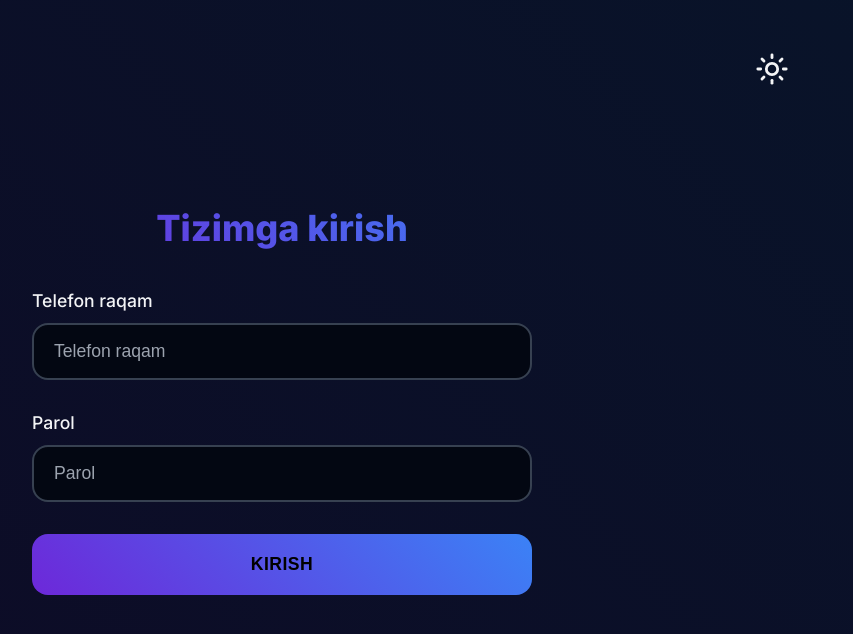
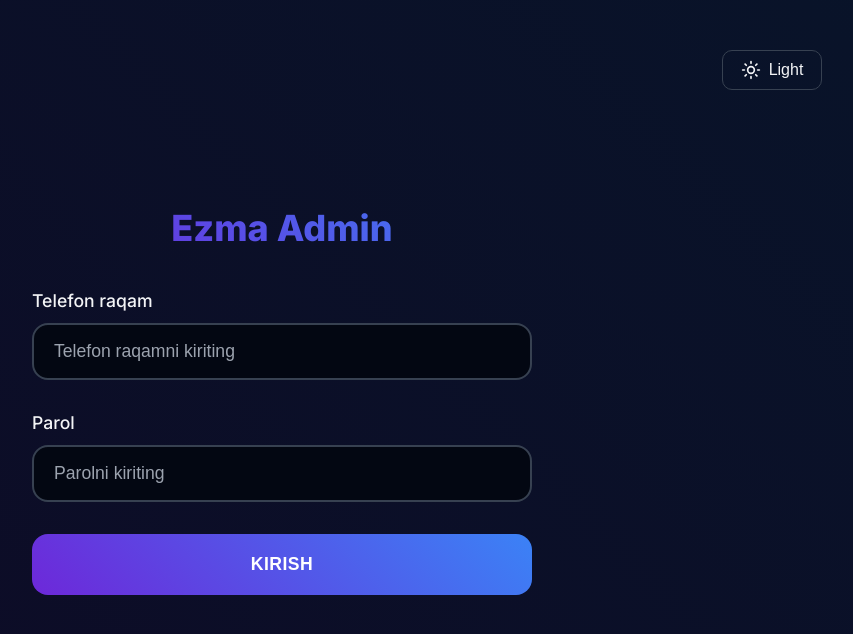
Before and after one commit to Baxtiyorovich04/Ezma_admin, a React (Vite) app: page /login in a window 1280 px wide. Shown: the top 634 px of the page, without its empty margins (358-1211 px from the left). Built offline with nearby package versions, Linux system fonts and the light colour scheme.

Commit message:
login and styles

```diff
--- a/src/hooks/useAuth.ts
+++ b/src/hooks/useAuth.ts
@@ -3,6 +3,7 @@ import API from '../API';
 import { useNavigate } from 'react-router-dom';
 import { toast } from 'sonner';
 import { AxiosError } from 'axios';
+import useAuthStore from '../store/isAuth';
 
 interface LoginPayload {
   phone: string;
@@ -24,6 +25,8 @@ interface AdminProfile {
 
 const useLogin = (): UseMutationResult<LoginResponse, Error, LoginPayload, unknown> => {
   const navigate = useNavigate();
+  const setAuthenticated = useAuthStore((state) => state.setAuthenticated);
+
   return useMutation({
     mutationFn: async (payload: LoginPayload): Promise<LoginResponse> => {
       // First get the token
@@ -60,6 +63,7 @@ const useLogin = (): UseMutationResult<LoginResponse, Error, LoginPayload, unkno
       if (data.refresh && data.access) {
         localStorage.setItem('refreshToken', data.refresh);
         localStorage.setItem('accessToken', data.access);
+        setAuthenticated(true);
         toast.success('Tizimga muvaffaqiyatli kirdingiz');
         navigate('/profile');
       } else if (data.status === false) {
--- a/src/pages/Login.tsx
+++ b/src/pages/Login.tsx
@@ -1,17 +1,21 @@
 import { useState } from "react";
 import useLogin from "../hooks/useAuth";
-import { useNavigate } from "react-router-dom";
+import { useNavigate, useLocation } from "react-router-dom";
 import useAuthStore from "../store/isAuth";
 import useThemeStore from "../store/theme";
 import { Moon, Sun } from "lucide-react";
+import { useTranslation } from "react-i18next";
+import "../scss/pages/_login.scss";
 
 const Login = () => {
   const [phone, setPhone] = useState("");
   const [password, setPassword] = useState("");
   const loginMutation = useLogin();
   const navigate = useNavigate();
+  const location = useLocation();
   const setAuthenticated = useAuthStore((state) => state.setAuthenticated);
   const { theme, toggleTheme } = useThemeStore();
+  const { t } = useTranslation();
 
   const handleSubmit = async (e: React.FormEvent) => {
     e.preventDefault();
@@ -20,7 +24,8 @@ const Login = () => {
       {
         onSuccess: () => {
           setAuthenticated(true);
-          navigate("/profile");
+          const from = location.state?.from?.pathname || "/";
+          navigate(from, { replace: true });
         },
       }
     );
@@ -28,47 +33,39 @@ const Login = () => {
 
   return (
     <div className="login-page">
-      <button
-        onClick={toggleTheme}
-        className="toggle-theme"
-      >
-        {theme === "dark" ? <Sun size={34} /> : <Moon size={34} />}
+      <button className="toggle-theme" onClick={toggleTheme}>
+        {theme === "dark" ? <Sun size={20} /> : <Moon size={20} />}
+        {theme === "dark" ? "Light" : "Dark"}
       </button>
       <div className="login-container">
         <div className="login-header">
-          <h2>Tizimga kirish</h2>
+          <h2>Ezma Admin</h2>
         </div>
-        <form className="login-form" onSubmit={handleSubmit}>
+        <form onSubmit={handleSubmit} className="login-form">
           <div className="form-group">
-            <label htmlFor="phone">Telefon raqam</label>
+            <label htmlFor="phone">{t("auth.phone")}</label>
             <input
+              type="text"
               id="phone"
-              name="phone"
-              type="tel"
-              required
-              placeholder="Telefon raqam"
               value={phone}
               onChange={(e) => setPhone(e.target.value)}
+              placeholder={t("auth.phonePlaceholder")}
+              required
             />
           </div>
           <div className="form-group">
-            <label htmlFor="password">Parol</label>
+            <label htmlFor="password">{t("auth.password")}</label>
             <input
+              type="password"
               id="password"
-              name="password"
-              type="password"
-              required
-              placeholder="Parol"
               value={password}
               onChange={(e) => setPassword(e.target.value)}
+              placeholder={t("auth.passwordPlaceholder")}
+              required
             />
           </div>
-          <button
-            type="submit"
-            className="login-button"
-            disabled={loginMutation.isPending}
-          >
-            {loginMutation.isPending ? "Kuting..." : "Kirish"}
+          <button type="submit" className="login-button" disabled={loginMutation.isPending}>
+            {loginMutation.isPending ? t("common.loading") : t("auth.login")}
           </button>
         </form>
       </div>
--- a/src/routes/index.tsx
+++ b/src/routes/index.tsx
@@ -1,4 +1,4 @@
-import { Routes, Route } from "react-router-dom";
+import { Routes, Route, Navigate } from "react-router-dom";
 import PrivateRoutes from "./PrivateRoutes";
 import Login from "../pages/Login";
 import useAuthStore from "../store/isAuth";
@@ -19,7 +19,12 @@ const RouteApp = () => {
 
   return (
     <Routes>
+      {!isAuthenticated ? (
+        <>
           <Route path="/login" element={<Login />} />
+          <Route path="*" element={<Navigate to="/login" replace />} />
+        </>
+      ) : (
         <Route element={<Layout />}>
           <Route element={<PrivateRoutes isAuthenticated={isAuthenticated} />}>
             <Route path="/" element={<Dashboard />} />
@@ -32,9 +37,10 @@ const RouteApp = () => {
             <Route path="/addlibrary" element={<AddLibrary />} />
             <Route path="/mostsearched" element={<MostSearched />} />
             <Route path="/books/:id" element={<BookDetail />} />
+            <Route path="*" element={<NotFound />} />
           </Route>
         </Route>
-      <Route path="*" element={<NotFound />} />
+      )}
     </Routes>
   );
 };
--- a/src/scss/pages/_login.scss
+++ b/src/scss/pages/_login.scss
@@ -8,22 +8,30 @@
   background: var(--bg-primary);
   position: relative;
   overflow: hidden;
-.toggle-theme{
+
+  .toggle-theme {
     position: absolute;
     top: 50px;
     right: 100px;
     background-color: transparent;
-    color: var(--white);
+    color: var(--text-primary);
     width: 100px;
     height: 40px;
     border-radius: 10px;
     transition: all 0.3s ease;
-    &:hover{
-        text-shadow: 0 0 10px var(--white);
-        transform: scale(1.1);
+    display: flex;
+    align-items: center;
+    justify-content: center;
+    gap: 8px;
+    font-size: 16px;
+    border: 1px solid var(--border);
+
+    &:hover {
+      background-color: var(--bg-secondary);
+      transform: scale(1.05);
     }
+  }
 
-}
   &::before {
     content: "";
     position: absolute;
@@ -41,6 +49,8 @@
 
   .login-container {
     width: 500px;
+    position: relative;
+    z-index: 1;
 
     .login-header {
       text-align: center;
@@ -58,8 +68,6 @@
     }
 
     .login-form {
-        position: relative;
-        z-index: 1;
       .form-group {
         margin-bottom: 2rem;
 
@@ -81,14 +89,8 @@
           font-size: 1.1rem;
           transition: all 0.3s ease;
           outline: none;
-          &:focus{
-            border-color: var(--primary-color);
-            box-shadow: 0 0 0 4px rgba(109, 40, 217, 0.1);
-          }
-
 
           &:focus {
-            outline: none;
             border-color: var(--primary-color);
             box-shadow: 0 0 0 4px rgba(109, 40, 217, 0.1);
           }
@@ -103,7 +105,7 @@
         width: 100%;
         padding: 1.25rem;
         background: linear-gradient(45deg, $primary-color, #3b82f6);
-        color: var(--text-active);
+        color: white;
         border: none;
         border-radius: 1rem;
         font-weight: 600;
--- a/src/store/isAuth.tsx
+++ b/src/store/isAuth.tsx
@@ -6,7 +6,7 @@ interface AuthState {
 }
 
 const useAuthStore = create<AuthState>((set) => ({
-  isAuthenticated: true,
+  isAuthenticated: !!localStorage.getItem("accessToken"),
   setAuthenticated: (value) => set({ isAuthenticated: value }),
 }));
 
--- a/src/utils/locales/ru.json
+++ b/src/utils/locales/ru.json
@@ -130,7 +130,11 @@
     "resetPassword": "Сбросить пароль",
     "rememberMe": "Запомнить меня",
     "dontHaveAccount": "Нет аккаунта?",
-    "alreadyHaveAccount": "Уже есть аккаунт?"
+    "alreadyHaveAccount": "Уже есть аккаунт?",
+    "phone": "Телефон",
+    "phonePlaceholder": "Введите номер телефона",
+    "password": "Пароль",
+    "passwordPlaceholder": "Введите пароль"
   },
   "validation": {
     "required": "Обязательное поле",
@@ -172,5 +176,15 @@
     "delete": "Удалить",
     "cancel": "Отмена",
     "confirmDeleteText": "Вы уверены, что хотите удалить эту книгу? Это действие нельзя отменить."
+  },
+  "sidebar": {
+    "dashboard": "Главная",
+    "libraries": "Библиотеки",
+    "books": "Книги",
+    "mostSearched": "Самые искомые",
+    "settings": "Настройки",
+    "addLibrary": "Добавить библиотеку",
+    "logout": "Выйти",
+    "admin": "админ"
   }
 }
--- a/src/utils/locales/uz.json
+++ b/src/utils/locales/uz.json
@@ -130,7 +130,11 @@
     "resetPassword": "Parolni tiklash",
     "rememberMe": "Meni eslab qol",
     "dontHaveAccount": "Akkauntingiz yo'qmi?",
-    "alreadyHaveAccount": "Akkauntingiz bormi?"
+    "alreadyHaveAccount": "Akkauntingiz bormi?",
+    "phone": "Telefon raqam",
+    "phonePlaceholder": "Telefon raqamni kiriting",
+    "password": "Parol",
+    "passwordPlaceholder": "Parolni kiriting"
   },
   "validation": {
     "required": "Majburiy maydon",
@@ -172,5 +176,15 @@
     "delete": "O'chirish",
     "cancel": "Bekor qilish",
     "confirmDeleteText": "Ushbu kitobni o'chirishni xohlaysizmi? Bu amalni bekor qilib bo'lmaydi."
+  },
+  "sidebar": {
+    "dashboard": "Bosh Sahifa",
+    "libraries": "Kutubxonalar",
+    "books": "Kitoblar",
+    "mostSearched": "Eng Ko'p Qidirilgan",
+    "settings": "Sozlamalar",
+    "addLibrary": "Kutubxona ochish",
+    "logout": "Chiqish",
+    "admin": "admin"
   }
 }
```
Also changed, not shown: src/components/layout/Sidebar.tsx (+20 -17 lines). Lines whose indentation alone changed are shown as unchanged.
